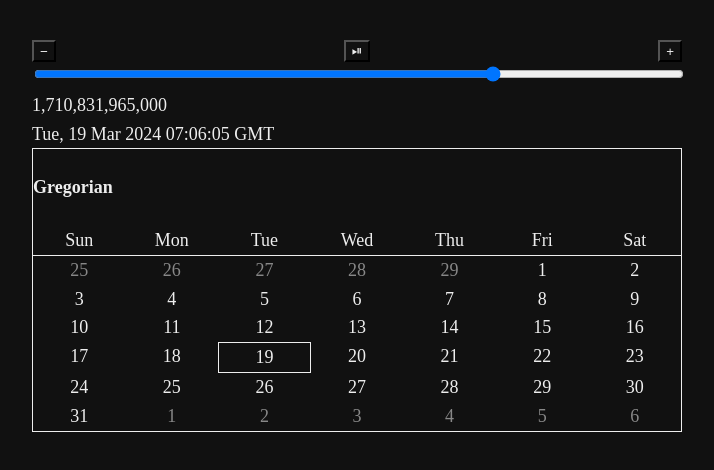
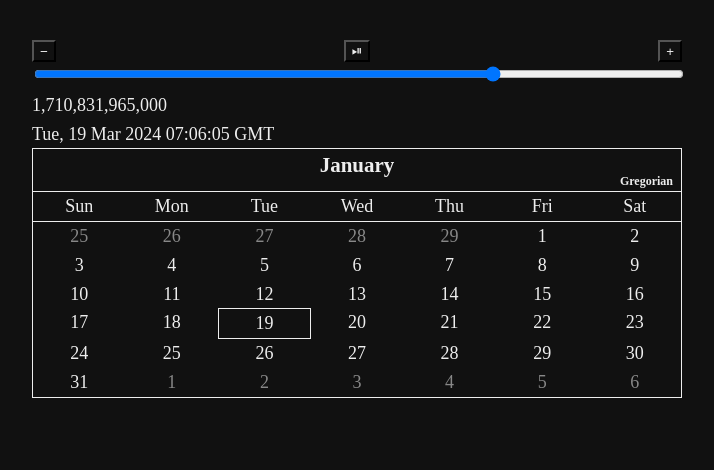
Before and after one commit to Ryan1729/time, a plain HTML site: page index.html in a window 1280 px wide. Shown: the whole page, without its empty margins (283-997 px from the left). Drawn offline with Linux system fonts and the light colour scheme.

Commit message:
add month labels

```diff
--- a/index.html
+++ b/index.html
@@ -17,6 +17,9 @@ textarea, input, button {
 color:#eee;
 background-color:#111;
 }
+:root {
+  --thin-border: solid 0.125ex;
+}
 .button-container {
   padding: 0;
   margin: 0;
@@ -34,7 +37,27 @@ background-color:#111;
 }
 .current-month {}
 .current-day {
-    border: solid 0.125ex;
+    border: var(--thin-border);
+}
+.thin-border {
+    border: var(--thin-border);
+}
+.thin-border-row {
+    border-top: var(--thin-border);
+    border-bottom: var(--thin-border);
+}
+.month-label {
+    text-align: center;
+    font-size: 21px;
+    font-weight: 700;
+}
+.calendar-type-label {
+    text-align: right;
+    font-size: 12px;
+    font-weight: 700;
+    margin-right: 0.5rem;
+    /* Move up into the space of the month label */
+    margin-top: -2ex;
 }
 </style>
 </head>
@@ -51,9 +74,10 @@ background-color:#111;
         <div style="display: grid;">
             <output id="raw"></output>
             <output id="utc-string"></output>
-            <div style="border: solid 0.125ex;">
-                <h4> Gregorian </h4>
-                <div class="seven-columns" style="border-bottom: solid 0.125ex;">
+            <div class="thin-border">
+                <div class="month-label"> January </div>
+                <div class="calendar-type-label" > Gregorian </div>
+                <div class="seven-columns thin-border-row">
                     <div> Sun </div>
                     <div> Mon </div>
                     <div> Tue </div>
@@ -66,9 +90,10 @@ background-color:#111;
                 </div>
             </div>
 
-            <div style="border: solid 0.125ex;">
-                <h4> International Fixed</h4>
-                <div class="seven-columns" style="border-bottom: solid 0.125ex;">
+            <div class="thin-border">
+                <div class="month-label"> January </div>
+                <div class="calendar-type-label"> International Fixed</div>
+                <div class="seven-columns thin-border-row">
                     <div> Sun </div>
                     <div> Mon </div>
                     <div> Tue </div>
@@ -131,10 +156,6 @@ background-color:#111;
               const yDelta = Math.abs(startClientY - e.clientY)
 
               const PIXELS_PER_STEP = 16;
-              // 0 => 1
-              // 10 => 10
-              // 20 => 100
-              // And so on
               const rawStep = Math.pow(10, Math.floor(yDelta/PIXELS_PER_STEP))
 
               const range = parseInt(input.max) - parseInt(input.min)
@@ -176,6 +197,7 @@ background-color:#111;
                 dayOfWeekOfFirstOfCurrent,
                 dayOfWeekOfFirstOfNext,
                 maxBoxesPerPage,
+                monthText,
             } = boundsProvider.pageBounds()
 
             let calendarBoxSpecs = new Array(maxBoxesPerPage)
@@ -238,16 +260,7 @@ background-color:#111;
             renderAt(new Date(time))
         }
 
-        const applyCalendarSpecs = (parent, specs) => {
-            let newBoxes = ''
-            for (let i = 0; i < specs.length; i += 1) {
-                const {text, className, linkedTime} = specs[i]
-                newBoxes += `<div class="${className}" onclick="setFromTimeAndRender(${linkedTime})">
-                    ${text}
-                </div>`
-            }
-            parent.innerHTML = newBoxes
-        }
+        const GREGORIAN_MONTH_FORMATTER = new Intl.DateTimeFormat('default', { month: 'long' });
 
         const renderAt = (date) => {
             const time = date.getTime()
@@ -263,6 +276,7 @@ background-color:#111;
                     const year = date.getUTCFullYear()
                     const month = date.getUTCMonth()
                     const dateOfMonth = date.getUTCDate()
+                    const monthText = GREGORIAN_MONTH_FORMATTER.format(date)
 
                     const lastOfPreviousMonth = new Date(year, month, 0)
 
@@ -279,7 +293,8 @@ background-color:#111;
                         lastDateOfCurrentMonth,
                         dayOfWeekOfFirstOfCurrent,
                         dayOfWeekOfFirstOfNext,
-                        maxBoxesPerPage: 42
+                        maxBoxesPerPage: 42,
+                        monthText,
                     };
                 },
                 linkedTimeFromDayOfMonth(monthDelta, dayOfMonth) {
@@ -299,10 +314,11 @@ background-color:#111;
                     pageBounds() {
                         const date = this.date
 
+                        // TODO Calculate these properly for this calendar
                         const year = date.getUTCFullYear()
                         const month = date.getUTCMonth()
-                        // TODO Calculate this properly for this calendar
                         const dateOfMonth = date.getUTCDate()
+                        const monthText = GREGORIAN_MONTH_FORMATTER.format(date)
 
                         const lastDateOfPreviousMonth = 28
                         const dayOfWeekOfLastOfPrevious = 6
@@ -317,7 +333,8 @@ background-color:#111;
                             lastDateOfCurrentMonth,
                             dayOfWeekOfFirstOfCurrent,
                             dayOfWeekOfFirstOfNext,
-                            maxBoxesPerPage: 28
+                            maxBoxesPerPage: 28,
+                            monthText,
                         };
                     },
                     linkedTimeFromDayOfMonth(monthDelta, dayOfMonth) {
@@ -355,6 +372,17 @@ background-color:#111;
             }
         };
 
+        const applyCalendarSpecs = (parent, specs) => {
+            let newBoxes = ''
+            for (let i = 0; i < specs.length; i += 1) {
+                const {text, className, linkedTime} = specs[i]
+                newBoxes += `<div class="${className}" onclick="setFromTimeAndRender(${linkedTime})">
+                    ${text}
+                </div>`
+            }
+            parent.innerHTML = newBoxes
+        }
+
         const renderStep = () => {
             renderAt(new Date())
 
```
